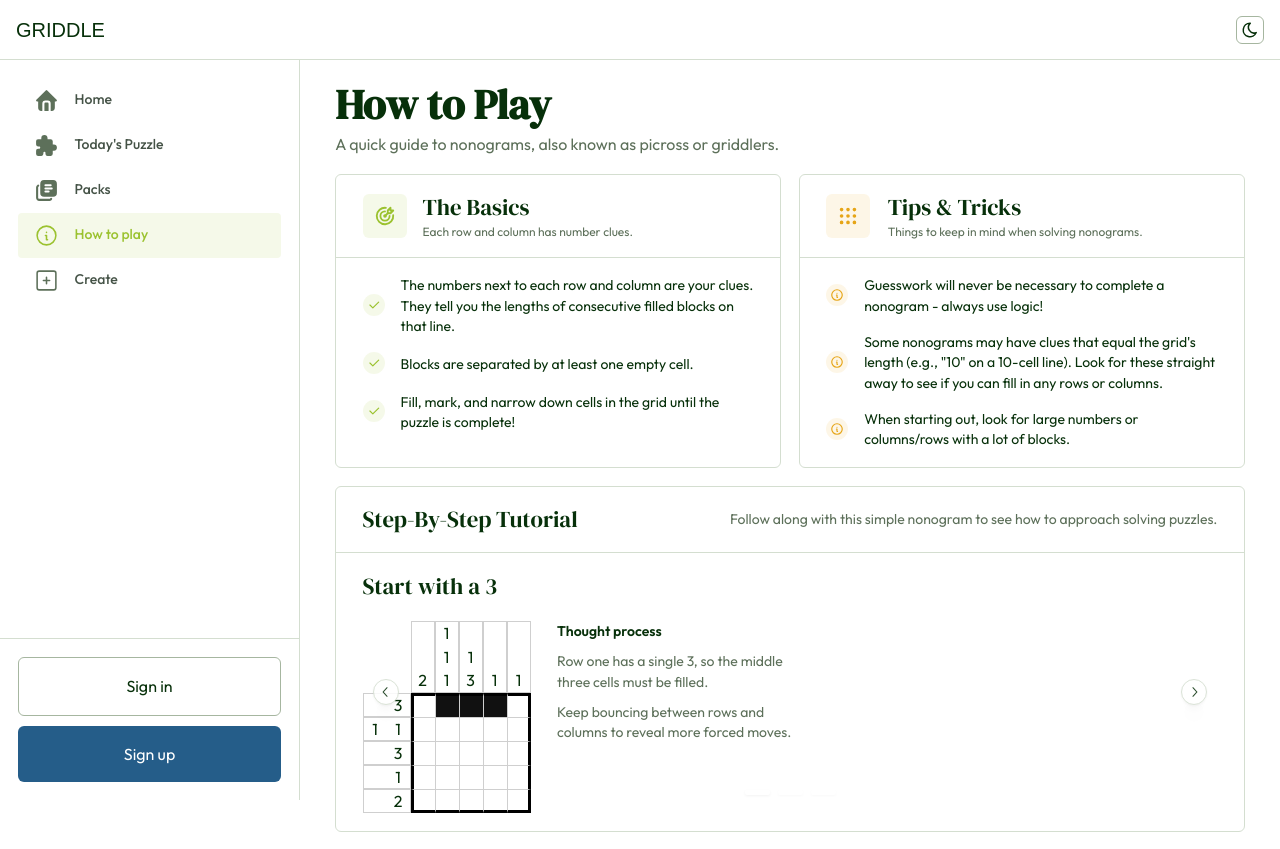
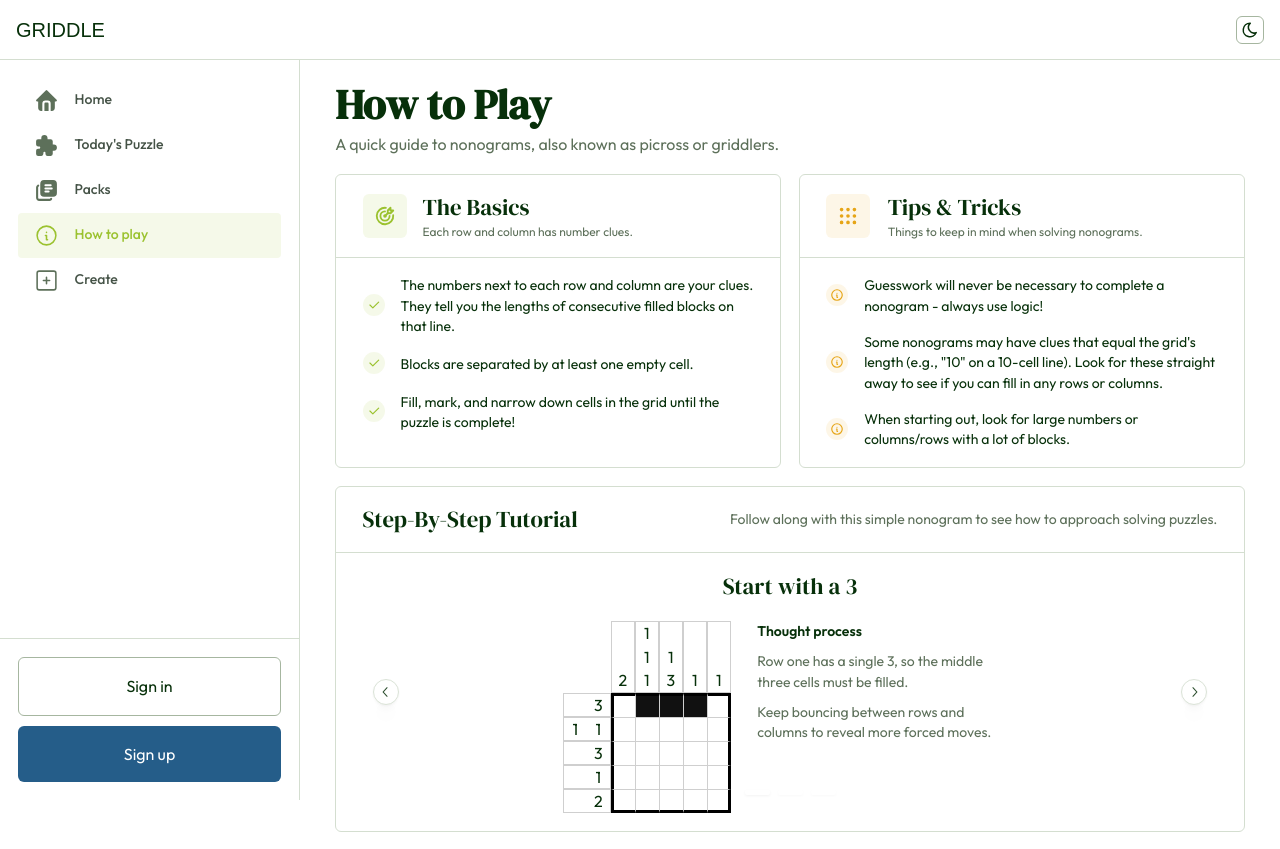
Before and after one commit to lewisgormanneale/griddle, a Next.js app: page /how-to-play in a window 1280 px wide. Built offline with nearby package versions, Linux system fonts and the light colour scheme; no server answers; a web font is replaced by a local one.

Commit message:
center carousel slides

```diff
--- a/app/how-to-play/how-to-play-tutorial.tsx
+++ b/app/how-to-play/how-to-play-tutorial.tsx
@@ -91,9 +91,9 @@ export function HowToPlayTutorial() {
         >
           {steps.map((step) => (
             <CarouselSlide key={step.id} data-testid={`how-to-play-step-${step.id}`}>
-              <Stack gap="md">
+              <Stack gap="md" align="center">
                 <Title order={4}>{step.title}</Title>
-                <Group align="flex-start" gap="lg" wrap="wrap">
+                <Group align="flex-start" gap="lg" wrap="wrap" justify="center">
                   <Grid
                     nonogram={tutorialNonogram}
                     rowHints={rowHints}
```
